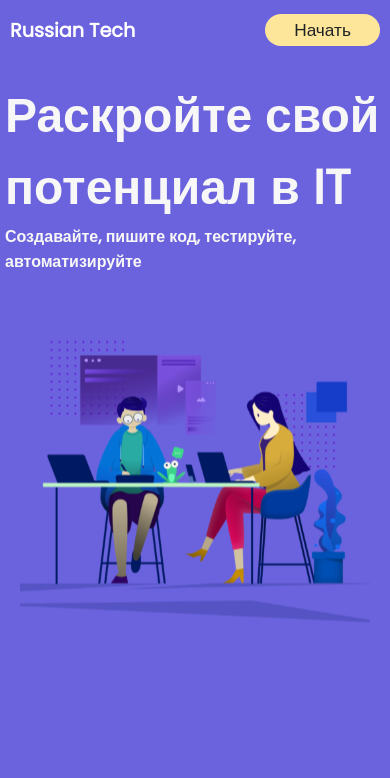
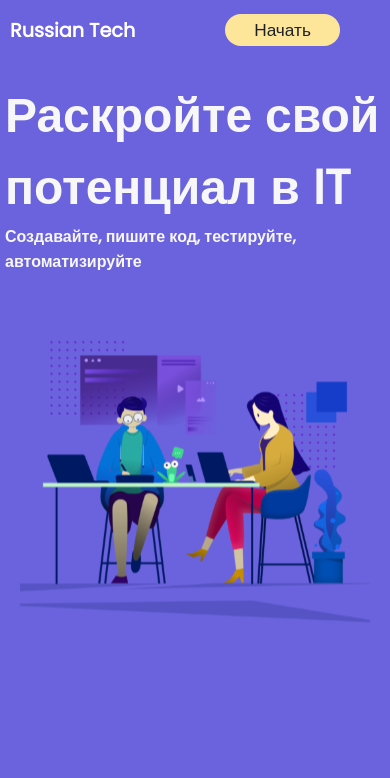
Before and after one commit to RussianTech-IT/React-web, a React (Create React App) app in the folder frontend/: page / in a window 390 px wide. Shown: the top 778 px of the page. Built offline with nearby package versions, Linux system fonts and the light colour scheme.

Commit message:
Update styles

```diff
--- a/frontend/src/components/Start/Start.css
+++ b/frontend/src/components/Start/Start.css
@@ -221,7 +221,7 @@ p {
   }
 
   .btn-main {
-    margin-right: 10px;
+    margin-right: 10  px;
   }
 
   .left-position {
```
